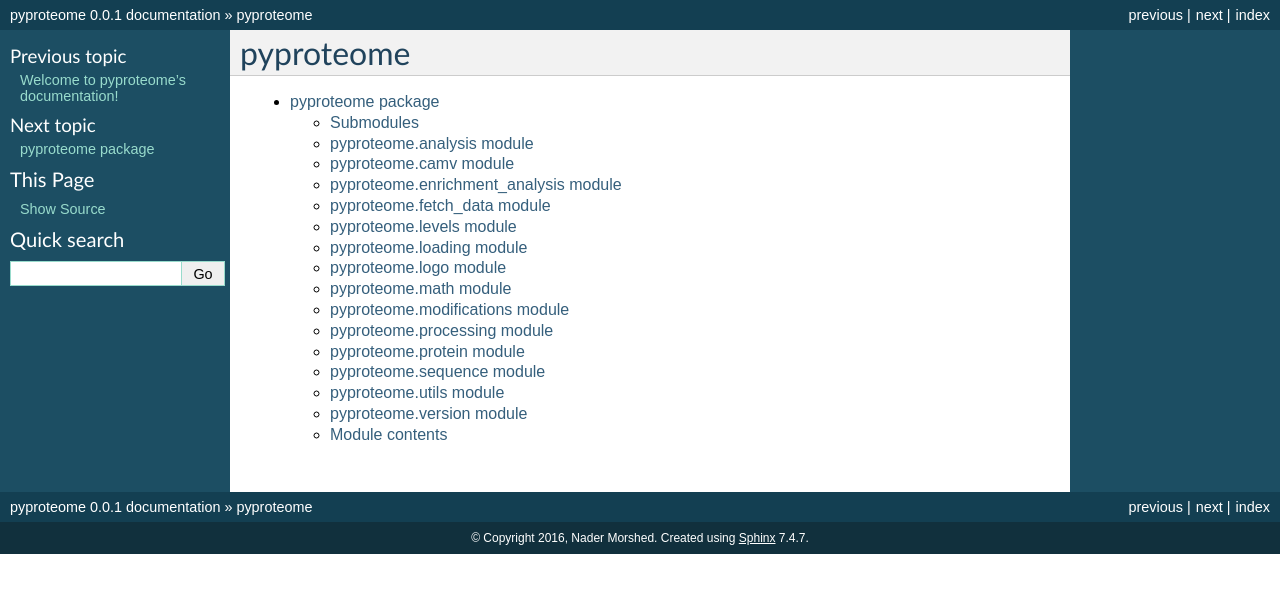
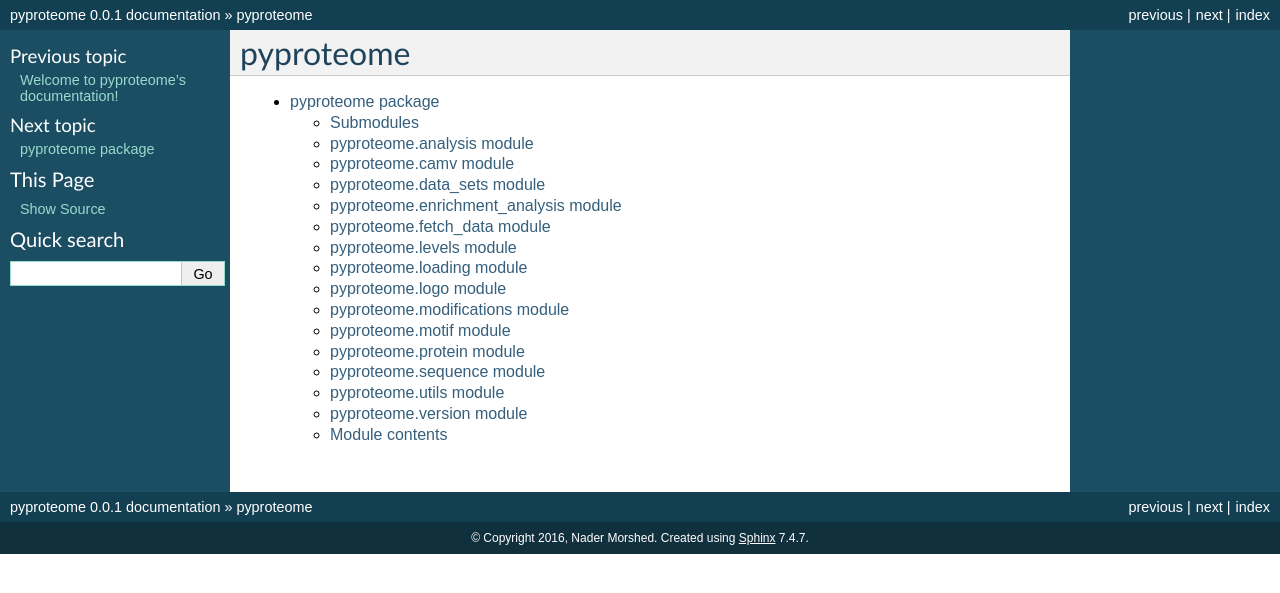
Before and after one commit to white-lab/pyproteome, a Sphinx documentation site: the page built from docs/modules.rst, in a window 1280 px wide. Shown: the top 593 px of the page. Built offline with Sphinx 7.4.7, drawn with Linux system fonts in a browser that asks for light colours.

Commit message:
Updated docs rst

```diff
--- a/docs/pyproteome.rst
+++ b/docs/pyproteome.rst
@@ -16,6 +16,14 @@ pyproteome.camv module
 ----------------------
 
 .. automodule:: pyproteome.camv
+    :members:
+    :undoc-members:
+    :show-inheritance:
+
+pyproteome.data_sets module
+---------------------------
+
+.. automodule:: pyproteome.data_sets
     :members:
     :undoc-members:
     :show-inheritance:
@@ -60,14 +68,6 @@ pyproteome.logo module
     :undoc-members:
     :show-inheritance:
 
-pyproteome.math module
-----------------------
-
-.. automodule:: pyproteome.math
-    :members:
-    :undoc-members:
-    :show-inheritance:
-
 pyproteome.modifications module
 -------------------------------
 
@@ -76,10 +76,10 @@ pyproteome.modifications module
     :undoc-members:
     :show-inheritance:
 
-pyproteome.processing module
-----------------------------
+pyproteome.motif module
+-----------------------
 
-.. automodule:: pyproteome.processing
+.. automodule:: pyproteome.motif
     :members:
     :undoc-members:
     :show-inheritance:
```
